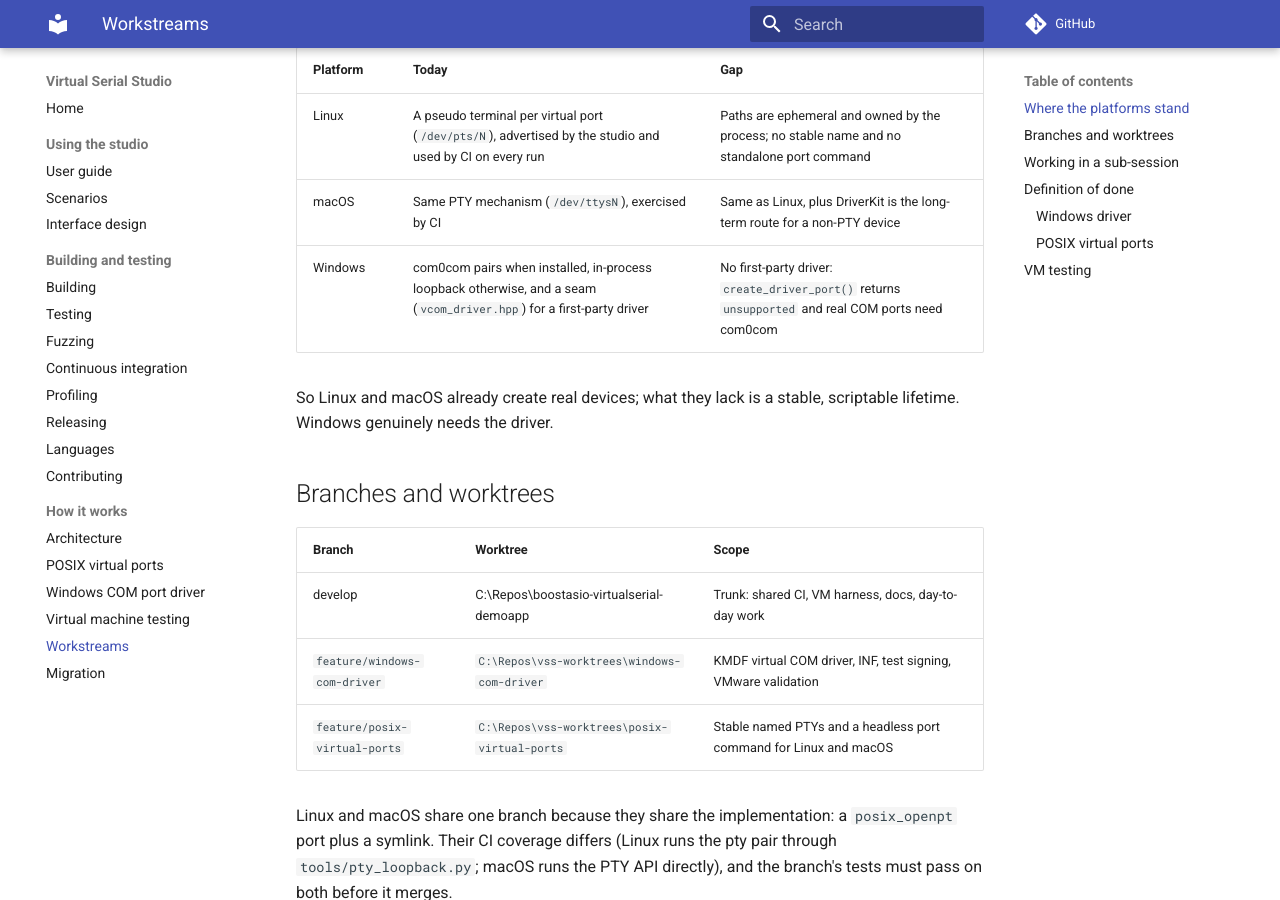
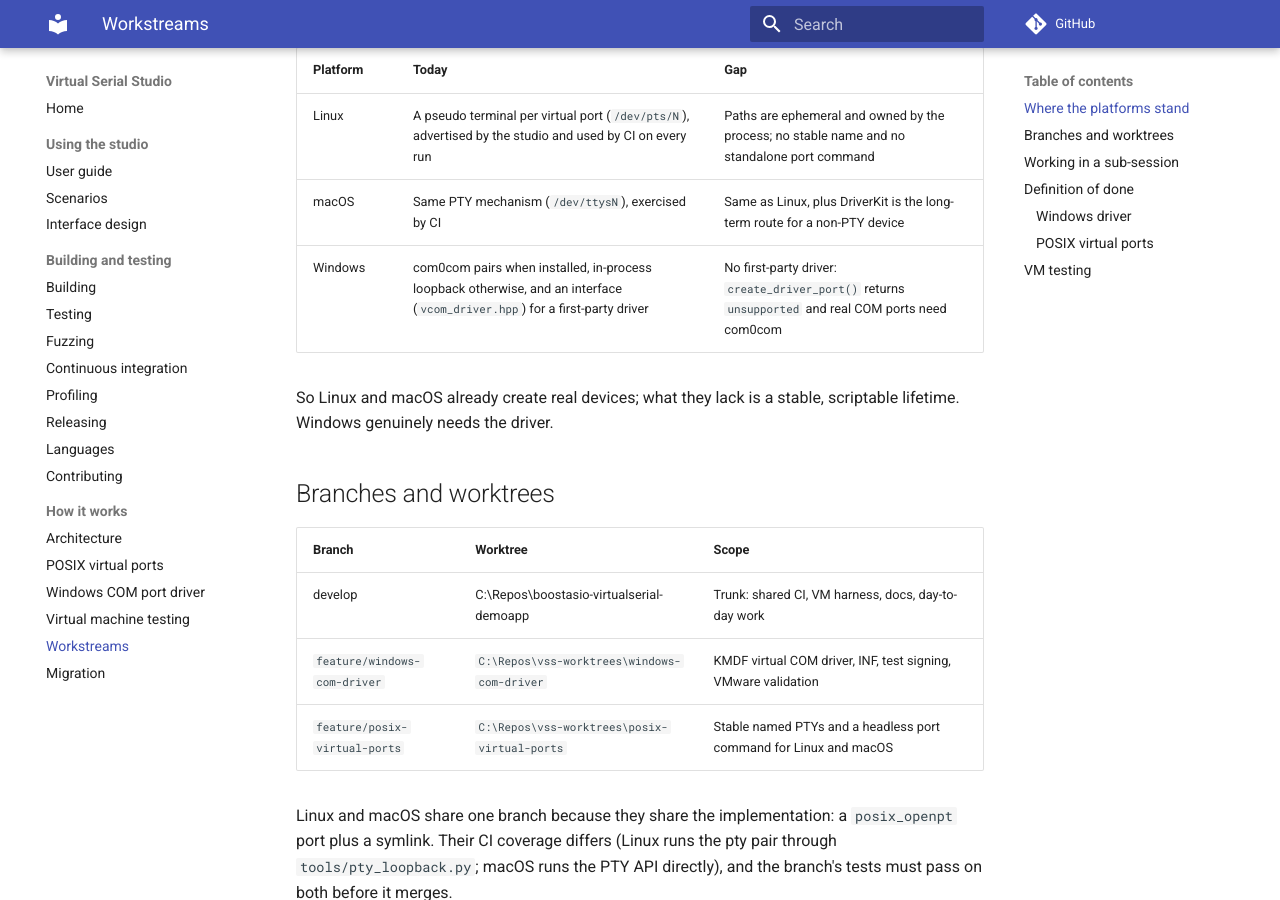
Before and after one commit to iainchesworth/virtual-serial-studio, an MkDocs documentation site: the page built from docs/workstreams.md, in a window 1280 px wide and 900 px high, scrolled down 300 px. Built offline with MkDocs 1.6.1 and Material for MkDocs 9.7.7, drawn with Linux system fonts in a browser that asks for light colours; comment, search, counter and statistics services are not loaded.

Commit message:
Replace the word seam in the docs and comments (#38)
This replaces the word seam where it appeared in comments, design notes
and docs with what the text means: an interface, an adapter interface or
instrumentation hooks. The changelog fragment for the Windows driver
interface moves to a name without the word. One README row also uses it;
that row is rewritten in the documentation site pull request, which
already edits the README, so I left it out here to avoid a conflict.

Signed-off-by: Iain Chesworth <iain.chesworth@gmail.com>

```diff
--- a/docs/workstreams.md
+++ b/docs/workstreams.md
@@ -10,7 +10,7 @@ sub-session protocol used to work on them in parallel.
 |---|---|---|
 | Linux | A pseudo terminal per virtual port (`/dev/pts/N`), advertised by the studio and used by CI on every run | Paths are ephemeral and owned by the process; no stable name and no standalone port command |
 | macOS | Same PTY mechanism (`/dev/ttysN`), exercised by CI | Same as Linux, plus DriverKit is the long-term route for a non-PTY device |
-| Windows | com0com pairs when installed, in-process loopback otherwise, and a seam (`vcom_driver.hpp`) for a first-party driver | No first-party driver: `create_driver_port()` returns `unsupported` and real COM ports need com0com |
+| Windows | com0com pairs when installed, in-process loopback otherwise, and an interface (`vcom_driver.hpp`) for a first-party driver | No first-party driver: `create_driver_port()` returns `unsupported` and real COM ports need com0com |
 
 So Linux and macOS already create real devices; what they lack is a stable,
 scriptable lifetime. Windows genuinely needs the driver.
```
Also changed, not shown: changelog.d/windows-driver-interface.added.md (renamed from changelog.d/windows-driver-seam.added.md, +1 -1 lines), docs/gui-design/design-deviations.md (+1 -1 lines), docs/gui-design/implementation-plan.md (+1 -1 lines), docs/gui-design/run-log.md (+1 -1 lines), docs/windows-com-driver.md (+1 -1 lines), 2 other files.
